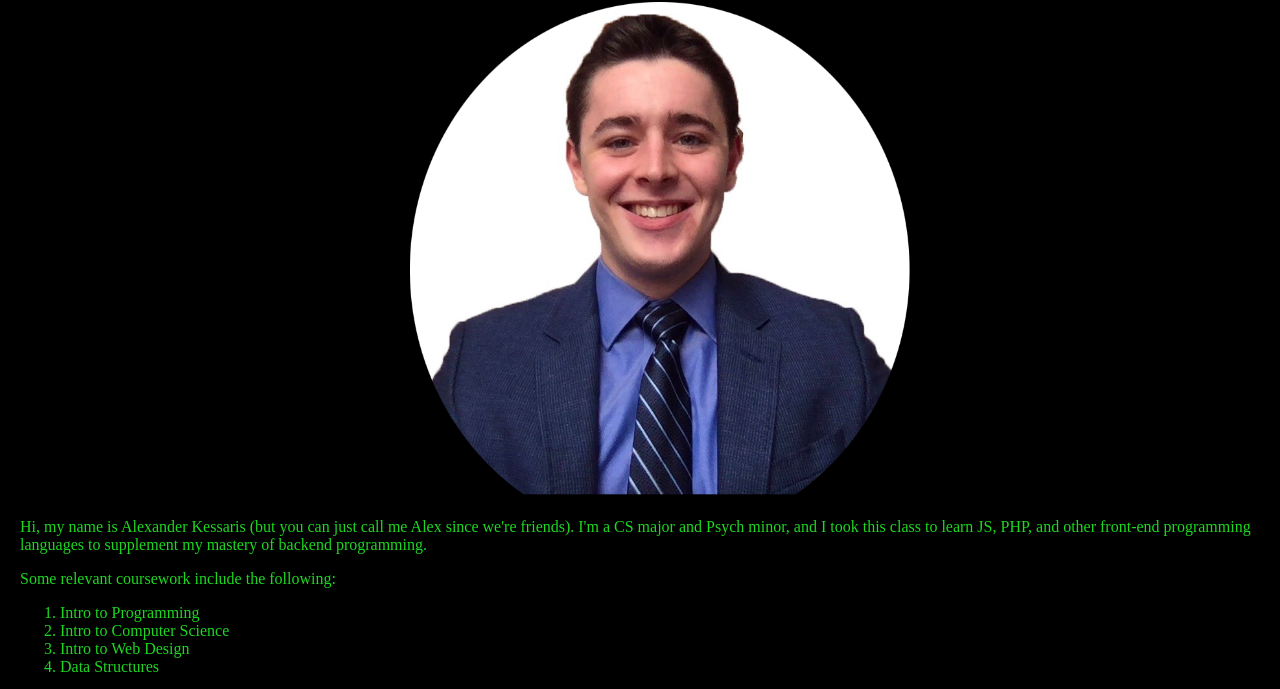
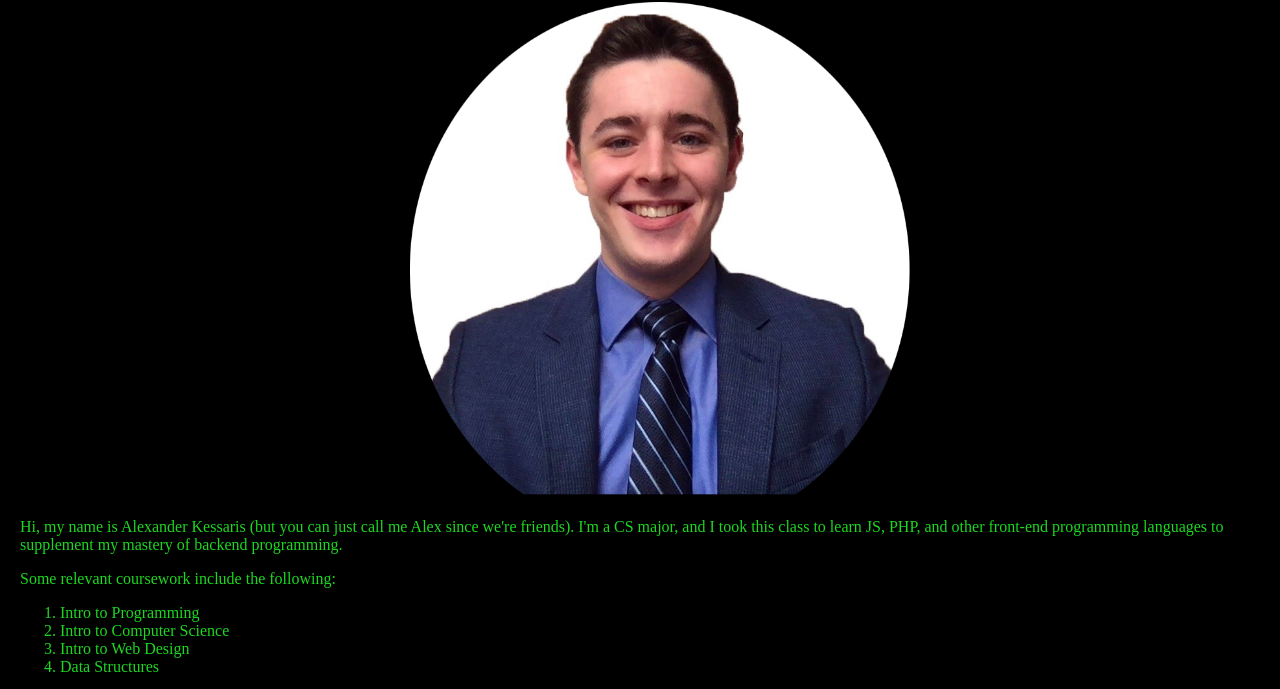
Before and after one commit to akessaris/web-development-nyu, a plain HTML site: page Assignments/index.html in a window 1280 px wide. Shown: the part 98-787 px from the top of the page. Drawn offline with Linux system fonts and the light colour scheme.

Commit message:
Edit main page

```diff
--- a/Assignments/index.html
+++ b/Assignments/index.html
@@ -32,7 +32,7 @@
       <img  class="profile-pic" src="images/business-circle.png" width="700" height="500" alt="Profile Picture of Alexander Kessaris">
 
       <p>
-        Hi, my name is Alexander Kessaris (but you can just call me Alex since we're friends). I'm a CS major and Psych minor, and I took this class to learn JS, PHP, and other front-end programming languages to supplement my mastery of backend programming.
+        Hi, my name is Alexander Kessaris (but you can just call me Alex since we're friends). I'm a CS major, and I took this class to learn JS, PHP, and other front-end programming languages to supplement my mastery of backend programming.
       </p>
 
       <p>
```
